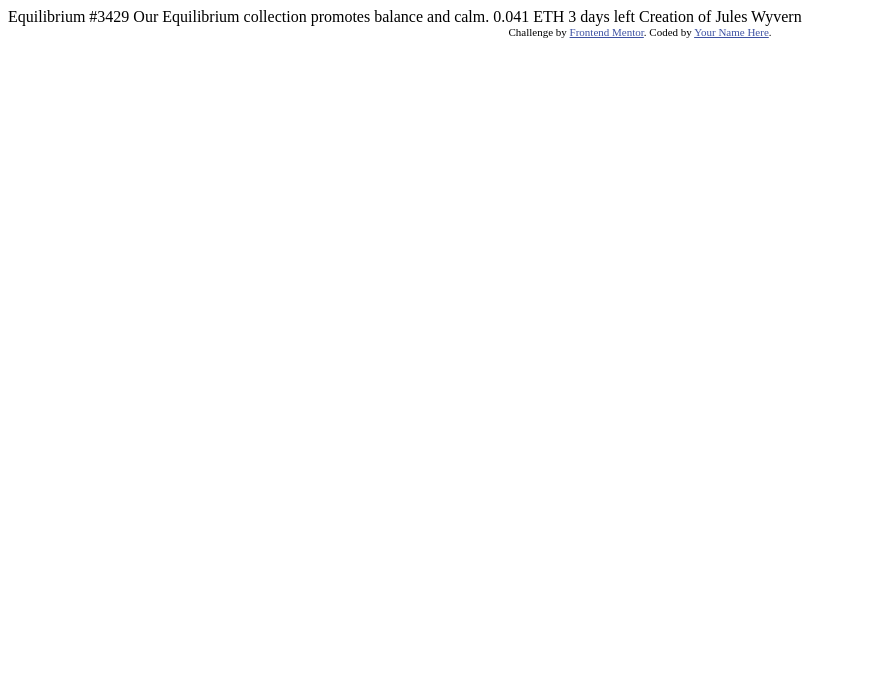
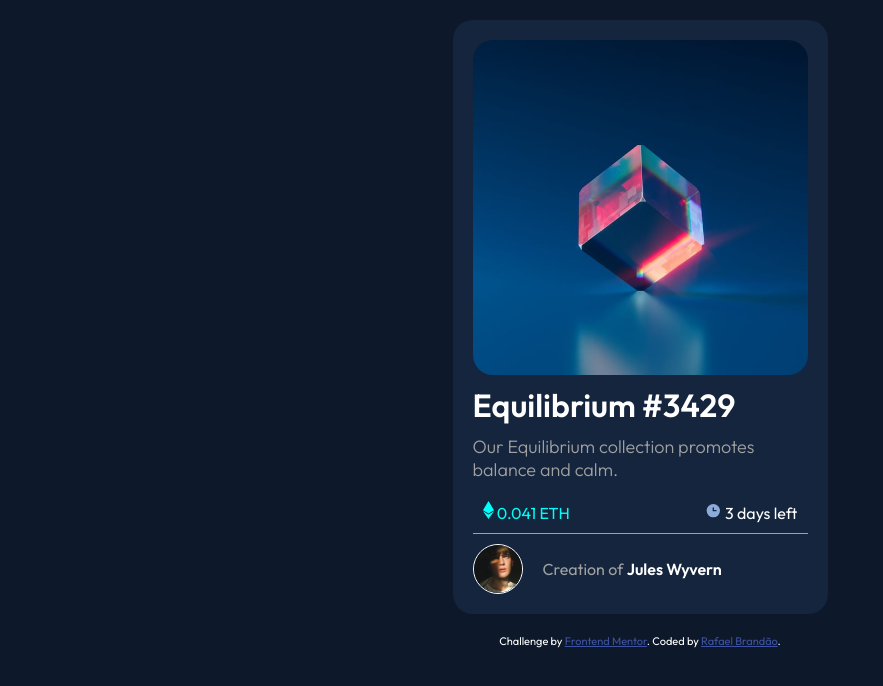
Before and after one commit to RafaelBrandaoS/nft-preview-card-component-main, a plain HTML site: page index.html in a window 1280 px wide. Shown: the whole page, without its empty margins (0-883 px from the left). Drawn offline with Linux system fonts and the light colour scheme.

Commit message:
projeto pronto

```diff
--- /dev/null
+++ b/estilos/style.css
@@ -0,0 +1,83 @@
+@charset "UTF-8";
+
+@import url('https://fonts.googleapis.com/css2?family=Outfit:wght@300;400;600&display=swap');
+
+.attribution { font-size: 11px; text-align: center; }
+.attribution a { color: hsl(228, 45%, 44%); }
+
+* {
+    margin: 0px;
+    padding: 0px;
+    box-sizing: border-box;
+    font-family: 'Outfit', sans-serif;
+    color: #fff;
+}
+
+html {
+    width: 100vw;
+    height: 100vh;
+}
+
+body {
+    background:  #0d192b;
+}
+
+main {
+    background: #14253d;
+    width: 375px;
+    padding: 20px;
+    border-radius: 20px;
+    margin: 20px auto;
+    display: flex;
+    flex-direction: column;
+    gap: 10px;
+}
+
+main > img {
+    width: 100%;
+    border-radius: 20px;
+}
+
+main > h1 {
+    color: #fff;
+    font-weight: 600;
+}
+
+main > p {
+    color: #a1a1a1;
+    font-size: 18px;
+    font-weight: 300;
+}
+
+div.dados {
+    display: flex;
+    justify-content: space-between;
+    align-items: center;
+    border-bottom: 1px solid #a1a1a1;
+    padding: 10px;
+}
+
+div.dados > div.valor {
+    color:  #00fff7;
+}
+
+div.usu {
+    display: flex;
+    align-items: flex-start;
+    align-items: center;
+    gap: 20px;
+}
+
+div.usu > p {
+    color: #a1a1a1;
+}
+
+div.usu > strong {
+    font-weight: 600;
+}
+
+div.usu > img {
+    width: 50px;
+    border: 1px solid white;
+    border-radius: 100%;
+}
--- a/index.html
+++ b/index.html
@@ -1,33 +1,31 @@
 <!DOCTYPE html>
-<html lang="en">
+<html lang="pt-br">
 <head>
   <meta charset="UTF-8">
-  <meta name="viewport" content="width=device-width, initial-scale=1.0"> <!-- displays site properly based on user's device -->
-
+  <meta name="viewport" content="width=device-width, initial-scale=1.0">
   <link rel="icon" type="image/png" sizes="32x32" href="./images/favicon-32x32.png">
-
+  <link rel="stylesheet" href="estilos/style.css">
   <title>Frontend Mentor | NFT preview card component</title>
-
-  <!-- Feel free to remove these styles or customise in your own stylesheet 👍 -->
-  <style>
-    .attribution { font-size: 11px; text-align: center; }
-    .attribution a { color: hsl(228, 45%, 44%); }
-  </style>
 </head>
 <body>
-
-  Equilibrium #3429
-
-  Our Equilibrium collection promotes balance and calm.
-
-  0.041 ETH
-  3 days left
-
-  Creation of Jules Wyvern
-
+<main>
+  <img src="images/image-equilibrium.jpg" alt="cubo">
+  <h1>Equilibrium #3429</h1>
+  <p>Our Equilibrium collection promotes balance and calm.</p>
+  <div class="dados">
+    <div class="valor"><img src="images/icon-ethereum.svg"> 0.041 ETH</div>
+    <div class="dias"><img src="images/icon-clock.svg"> 3 days left</div>
+  </div>
+  <div class="usu">
+    <img src="images/image-avatar.png" alt="avatar">
+    <p>Creation of <strong>Jules Wyvern</strong></p>
+  </div>
+</main>
+<footer>
   <div class="attribution">
     Challenge by <a href="https://www.frontendmentor.io?ref=challenge" target="_blank">Frontend Mentor</a>.
-    Coded by <a href="#">Your Name Here</a>.
+    Coded by <a href="https://rafaelbrandaos.github.io/portfolio">Rafael Brandão</a>.
   </div>
+</footer>
 </body>
 </html>
```
